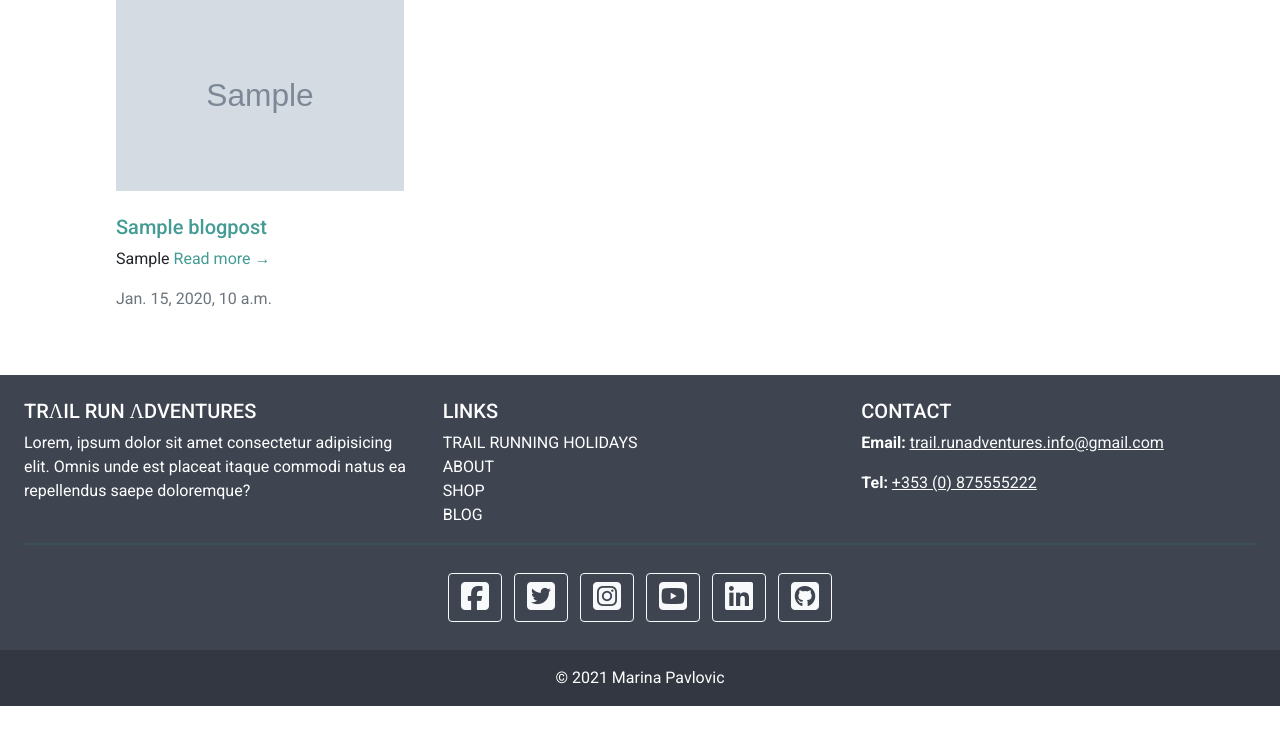
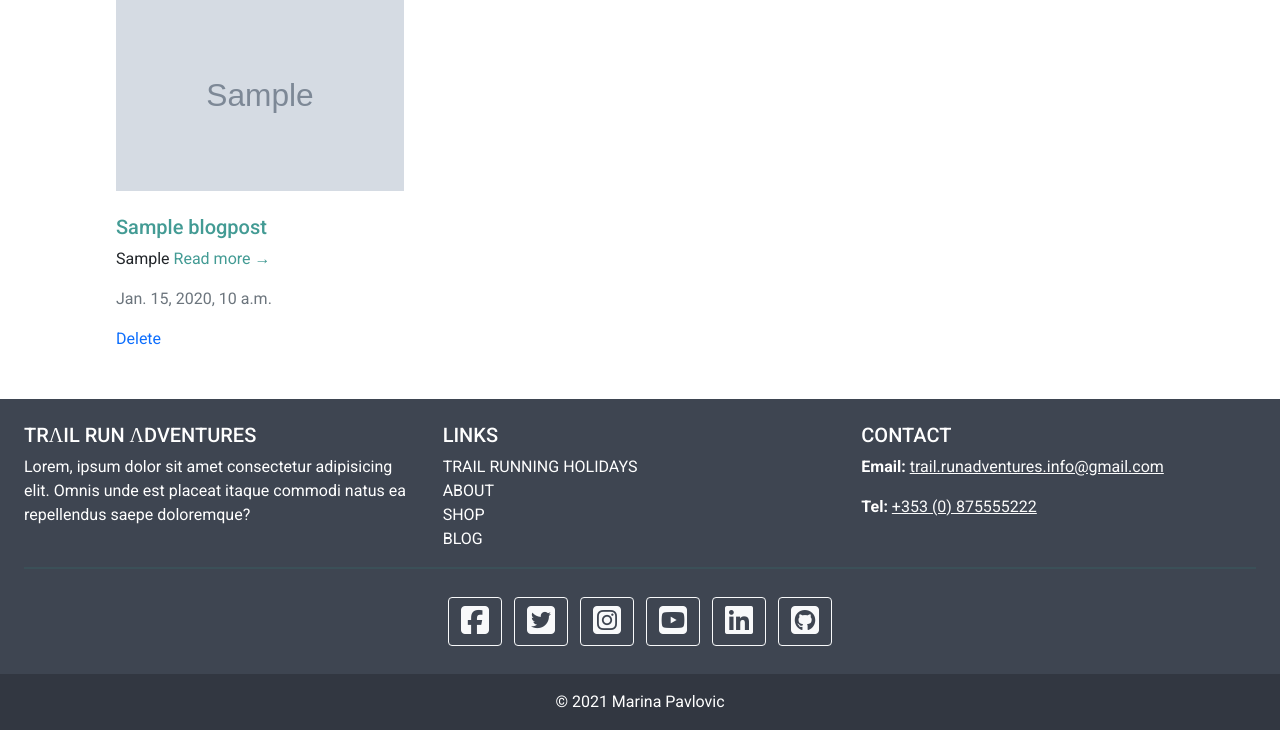
Before and after one commit to FruitbatM/trail-run-adventures, a Django app: page /basecampblog/ in a window 1280 px wide. Shown: the part 1071-1801 px from the top of the page. Before the commit the page ends 1777 px from the top, so only its background shows below. Run offline with Django 3.2, Linux system fonts and the light colour scheme; a user stored in the database is signed in; tables that the repository leaves empty hold one stand-in row (values such as "Sample post"); grey boxes marked "Sample" are stand-in pictures; parts of the project's set-up code (start-up, migrations or seed data) failed here and were passed over; some libraries are stand-ins or nearby versions.

Commit message:
Add delete blog functionality

```diff
--- a/blog/templates/blog/includes/blog_template.html
+++ b/blog/templates/blog/includes/blog_template.html
@@ -38,7 +38,7 @@
                                 <a href="{% url 'blog_post' blog.id %}">{{ blog.title }}</a>
                             </h5>
                             <p class="blog-card-text">
-                                {{ blog.intro_paragraph_1|truncatechars:160 }}
+                                {{ blog.intro_paragraph_1|truncatechars:160|safe }}
                                 <span>
                                     <a href="{% url 'blog_post' blog.id %}" class="blog-link">Read more &#8594;</a>
                                 </span>
@@ -47,6 +47,11 @@
                                 {{ blog.published_date }}
                             </p>
                         </div>
+                        {% if request.user.is_superuser %}
+                            <span class="ml-2">
+                                <a href="{% url 'delete_blog' blog.id %}" class="blog_delete">Delete</a>
+                            </span>
+                        {% endif %}
                     </div>
                 </div>
             {% endfor %}
--- a/blog/urls.py
+++ b/blog/urls.py
@@ -5,4 +5,5 @@ urlpatterns = [
     path('', views.blog, name='basecampblog'),
     path('<int:post_id>/', views.blog_post, name='blog_post'),
     path('add_blog/', views.add_blog, name='add_blog'),
+    path('delete/<int:post_id>/', views.delete_blog, name='delete_blog'),
 ]
--- a/blog/views.py
+++ b/blog/views.py
@@ -73,3 +73,18 @@ def add_blog(request):
     }
 
     return render(request, 'blog/add_blog.html', context)
+
+
+@login_required
+def delete_blog(request, post_id):
+    """ Delete a blog post """
+
+    if not request.user.is_superuser:
+        messages.error(request, 'Only TRΛIL RUN ΛDVENTURES Team has permission\
+                                to delete a Blog post.')
+        return redirect(reverse('home'))
+
+    post = get_object_or_404(BlogPost, pk=post_id)
+    post.delete()
+    messages.success(request, 'Blog post was deleted!')
+    return redirect(reverse('blog'))
```
Also changed, not shown: trail_run_adventures/settings.py (+7 -0 lines).
